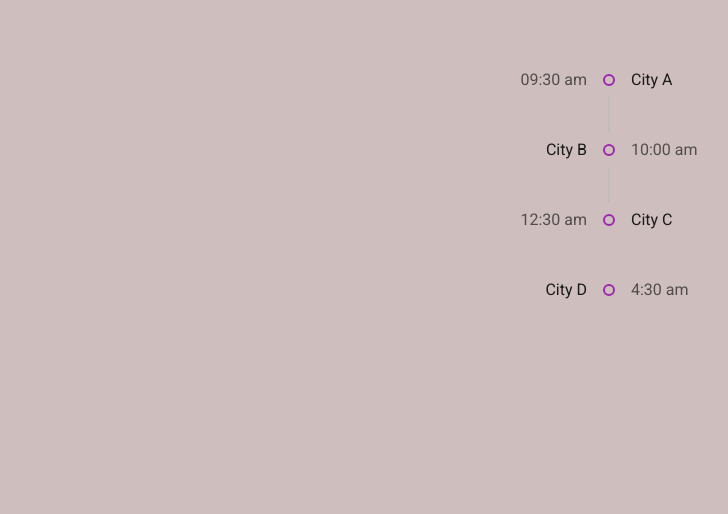
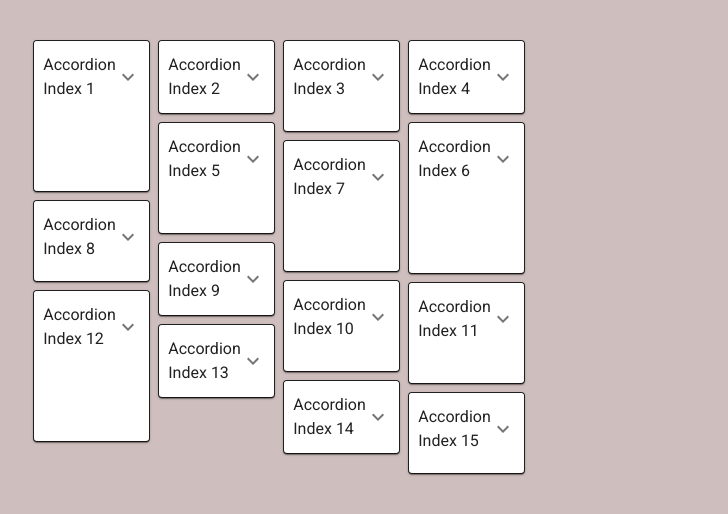
Before and after one commit to serkanbulutgenc/codespaces-blank, a Next.js app: page / in a window 1280 px wide. Shown: the top 514 px of the page, without its empty margins (31-759 px from the left). Built offline with nearby package versions, Linux system fonts and the light colour scheme; what @mui/material-nextjs would draw is missing.

Commit message:
Masonry component

```diff
--- a/src/app/page.tsx
+++ b/src/app/page.tsx
@@ -34,7 +34,8 @@
 //import MuiLoadingButton from "@/components/MuiLoadingButton"
 //import MuiDatetimePicker from "@/components/MuiDatetimePicker"
 //import MuiTab from "@/components/MuiTab"
-import MuiTimeline from "@/components/MuiTimeline"
+//import MuiTimeline from "@/components/MuiTimeline"
+import MuiMasonry from "@/components/MuiMasonry"
 
 import { Container } from '@mui/material';
 
@@ -77,7 +78,8 @@
         {/* <MuiLoadingButton/> */}
         {/* <MuiDatetimePicker /> */}
         {/* <MuiTab/> */}
-        <MuiTimeline/>
+        {/* <MuiTimeline/> */}
+        <MuiMasonry/>
       </Container>
 
   );
--- /dev/null
+++ b/src/components/MuiMasonry.tsx
@@ -0,0 +1,31 @@
+import { Masonry } from "@mui/lab"
+import { Box, Paper, Accordion, AccordionSummary,AccordionDetails, Typography } from "@mui/material"
+import ExpandMoreIcon from '@mui/icons-material/ExpandMore'
+
+
+const heights = [150, 30, 90, 70, 110, 150, 130, 80, 50, 90, 100, 150, 30, 50, 80]
+
+export default function MasonaryPage() {
+    return <Box sx={{ width: 500, height: 400 }}>
+        <Masonry columns={4} spacing={1}>
+            {heights.map((height, index) => (
+                <Paper
+                    key={index}
+                    sx={{
+                       /*  display: 'flex',
+                        justifyContent: 'center',
+                        alignItems: 'center',
+                         height,  */
+                         border: '1px solid' }}
+                >
+                    <Accordion sx={{minHeight:height}}>
+                        <AccordionSummary expandIcon={<ExpandMoreIcon/>}>
+                            <Typography> Accordion Index {index+1}</Typography>
+                        </AccordionSummary>
+                        <AccordionDetails> Content</AccordionDetails>
+                    </Accordion>
+                </Paper>
+            ))}
+        </Masonry>
+    </Box>
+}
```
